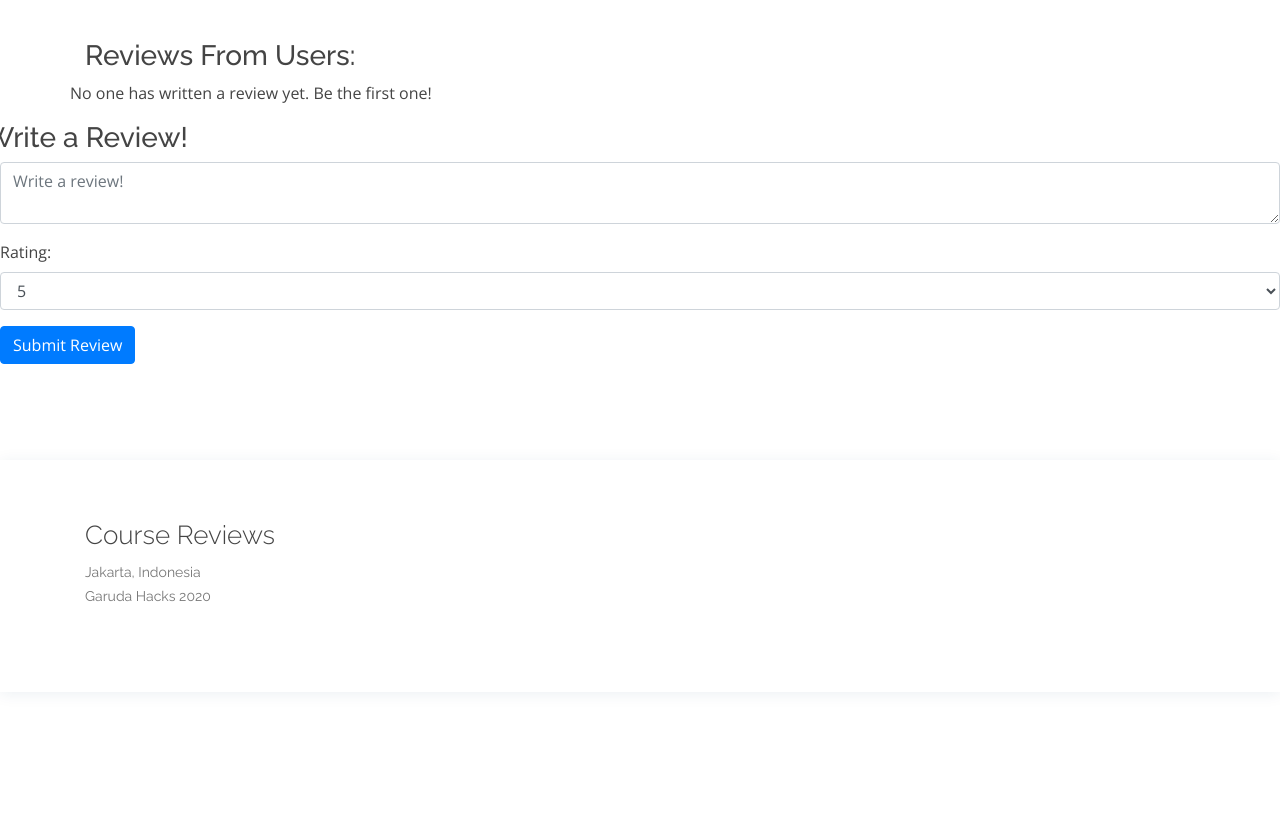
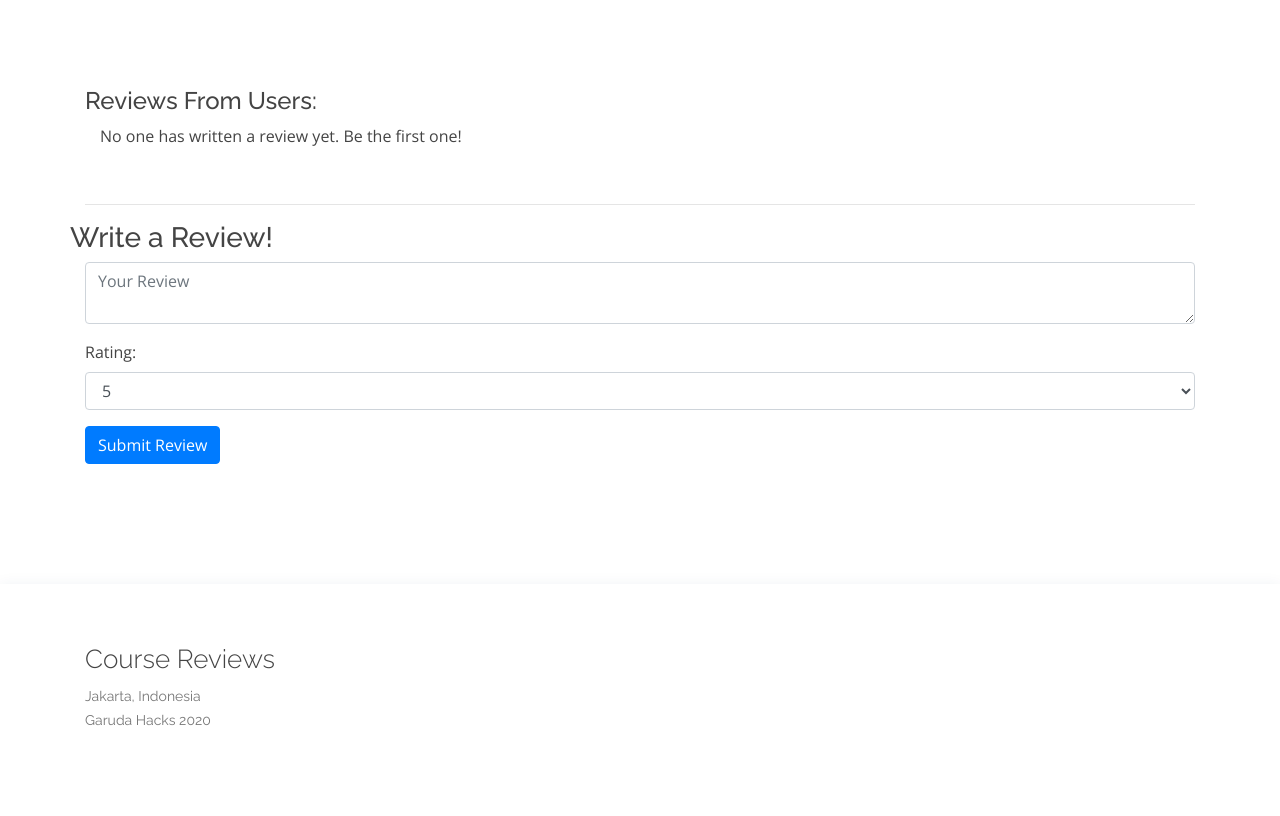
Before and after one commit to ininicho/garudahacks, a Flask app: template templates/course.html in a window 1280 px wide. Shown: the part 81-897 px from the top of the page. Before the commit the page ends 683 px from the top, so only its background shows below. Run offline with Flask 2, Linux system fonts and the light colour scheme; the template is opened without the code that fills it, so the values that code supplies are empty; some libraries are stand-ins or nearby versions.

Commit message:
Fix Course Page

```diff
--- a/templates/course.html
+++ b/templates/course.html
@@ -4,28 +4,25 @@
   <main id="main">
 
     <section class="inner-page">
+      <br>
       <div class="container">
-        <div class="col-9"></div>
         <br>
         <h1><b>{{ name }}</b></h1>
         <h5><a href="{{ web }}">{{ web }}</a></h5>
         <p>
           {{ desc }}
         </p>
-      </div>
-
+        <br>
+        <h4>Reviews From Users:</h4>
+        {% if not check %}
           <div class="container">
-
-        <h3>Reviews From Users:</h3>
-        {% if not check %}
-          <div class="row">
             <p>No one has written a review yet. Be the first one!</p>
           </div>
         {% else %}
-          <div class="row">
-            <h3>Rating: <b>{{rating}}</b></h3>
-          </div>
-          <div class="row">
+          <div class="container">
+            <h5><b>Rating: {{rating}}</b></h5>
+            <br>
+            <div>
             <table class="table thead-light">
               <tr>
                   <th>Username</th>
@@ -39,10 +36,12 @@
                         <td>{{ review[1] }}</td>
                     </tr>
               {% endfor %}
+            </table>
+            </div>
           </div>
         {% endif %}
-      </div>
-
+        <br>
+        <hr>
         <div class="row">
           <h3>Write a Review!</h3>
         </div>
@@ -50,7 +49,7 @@
             <div class="col-lg">
                 <form method="POST" class="form-border">
                     <div class="form-group">
-                    <textarea name="review" class="form-control" id="review" rows=2 placeholder="Write a review!" required></textarea>
+                        <textarea name="review" class="form-control" id="review" rows=2 placeholder="Your Review" required></textarea>
                     </div>
                     <div class="form-group">
                         <label for="rating">Rating:</label>
@@ -68,8 +67,7 @@
                 </form>
             </div>
         </div>
+      </div>
     </section>
-
-  </main><!-- End #main -->
-
+    <br>
 {% endblock %}
```
Lines whose indentation alone changed are shown as unchanged.
